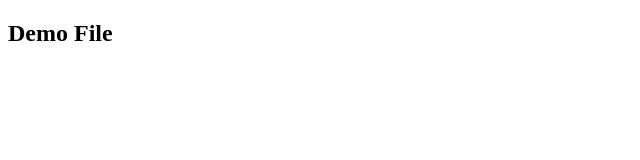
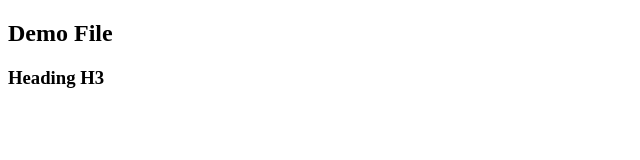
Before and after one commit to venkey8111/demo, a plain HTML site: page index.html in a window 1280 px wide. Shown: the whole page, without its empty margins (0-640 px from the left). Drawn offline with Linux system fonts and the light colour scheme.

Commit message:
Adding Heading 2

```diff
--- a/index.html
+++ b/index.html
@@ -8,5 +8,6 @@
 </head>
 <body>
     <h2>Demo File</h2>
+    <h3>Heading H3</h3>
 </body>
 </html>
```
